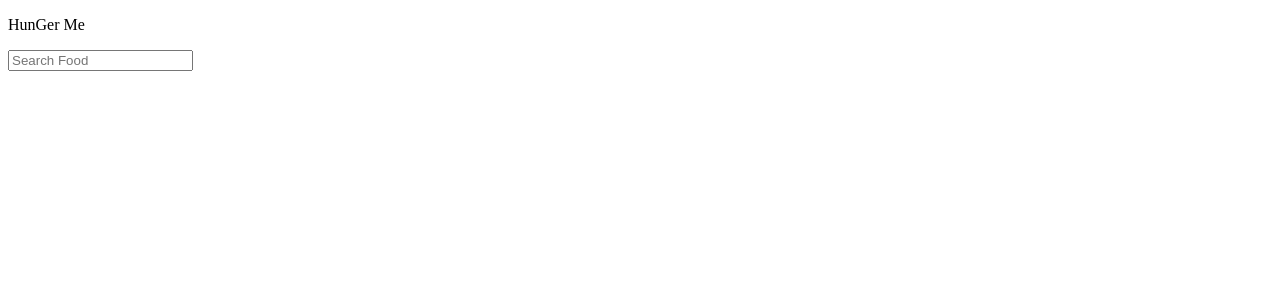
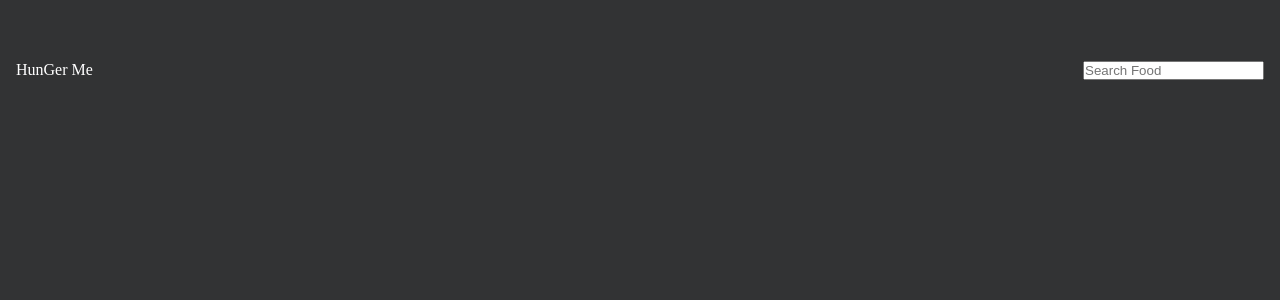
Before and after one commit to Juwel-771/foody-zone, a React (Vite) app in the folder app/: page / in a window 1280 px wide. Shown: the top 300 px of the page. Built offline with nearby package versions, Linux system fonts and the light colour scheme.

Commit message:
logo bar modified

```diff
--- a/app/src/App.jsx
+++ b/app/src/App.jsx
@@ -1,10 +1,21 @@
 import styled from "styled-components"
 
-const MainContainer = styled.div ``
-const TopContainer = styled.div ``
+const Container = styled.div `
+  max-width: 1280px;
+  margin: 0 auto;
+`
+const TopContainer = styled.section`
+  min-height: 140px;
+  display: flex;
+  justify-content: space-between;
+  padding: 16px;
+  align-items: center;
+
+`
+
 const App = () => {
   return(
-     <MainContainer>
+     <Container>
       <TopContainer>
         <div className="logo">
           {/* <img src="/logo.png" alt="" /> */}
@@ -15,7 +26,7 @@ const App = () => {
           <input placeholder="Search Food"/>
         </div>
       </TopContainer>
-    </MainContainer>
+    </Container>
   )
 };
 
--- a/app/src/main.jsx
+++ b/app/src/main.jsx
@@ -1,9 +1,27 @@
 import React from "react";
 import ReactDOM from "react-dom/client";
 import App from "./App.jsx";
+import { createGlobalStyle } from "styled-components";
+
+const GlobalStyle = createGlobalStyle `
+
+    *{
+    box-sizing: border-box;
+    margin: 0px;
+    padding: 0px;
+  }
+
+  body{
+    background-color: #323334;
+    color: white;
+    min-height: 100vh;
+  }
+
+`;
 
 ReactDOM.createRoot(document.getElementById("root")).render(
   <React.StrictMode>
+    <GlobalStyle/>
     <App />
   </React.StrictMode>
 );
```
